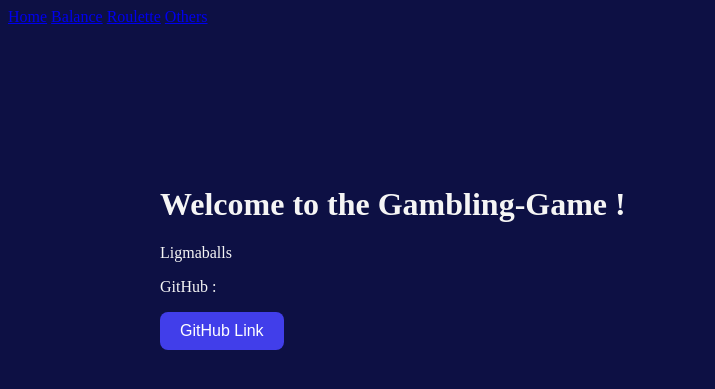
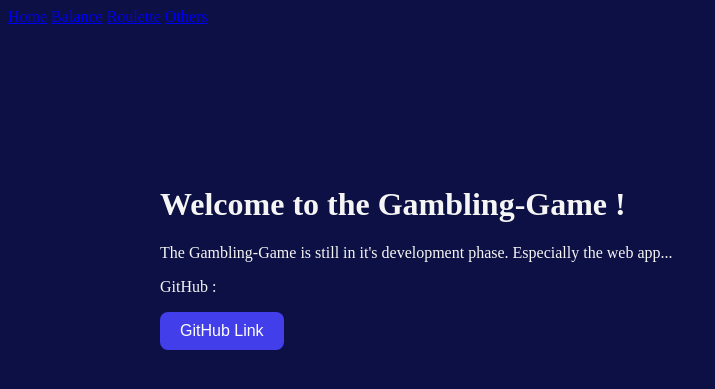
Before and after one commit to RandomCodeEnthusiast/Gambling-Game, a Flask app: page /home in a window 1280 px wide. Shown: the top 389 px of the page, without its empty margins (0-715 px from the left). Run offline with Flask 3, Linux system fonts and the light colour scheme.

Commit message:
added redirect from '/' to '/home' + random things

```diff
--- a/__init__.py
+++ b/__init__.py
@@ -5,8 +5,11 @@ from Roulette.RouletteGame import Roulette_Game
 
 app = Flask('gambling')
 
+@app.route('/')
+def MainPage():
+    return Flask.redirect(self=Flask,location='/home',code=302)
+
 @app.route('/home')
-
 def home():
     return render_template('home.html')
 
--- a/templates/home.html
+++ b/templates/home.html
@@ -35,7 +35,7 @@
 <body style="background-color:rgb(13, 16, 68);">
   <div class="content">
     <h1>Welcome to the Gambling-Game !</h1>
-    <p>Ligmaballs</p>
+    <p>The Gambling-Game is still in it's development phase. Especially the web app...</p>
     <p>GitHub :</p>
     <a href="https://github.com/RandomCodeEnthusiast/Gambling-Game" target="_blank" class="btn">GitHub Link</a>
   </div>
```
